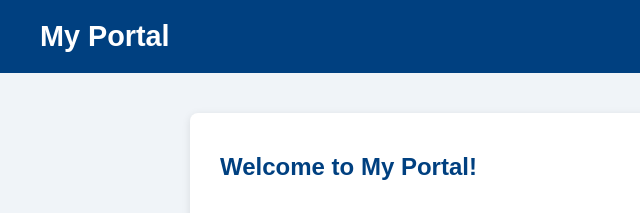
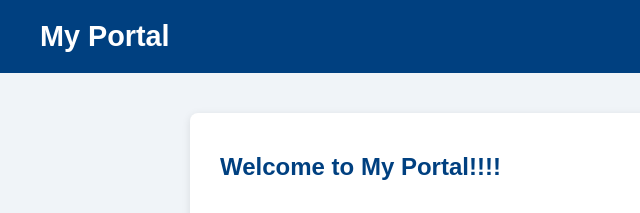
Before and after one commit to Tam-Tran-24002/web_fundamentals, a plain HTML site: page wdd130/index.html in a window 1280 px wide. Shown: the top 213 px of the page, 0-640 px from the left. Drawn offline with Linux system fonts and the light colour scheme.

Commit message:
Update index.html

```diff
--- a/wdd130/index.html
+++ b/wdd130/index.html
@@ -151,7 +151,7 @@
   </header>
   <main>
     <section id="home">
-      <h1>Welcome to My Portal!</h1>
+      <h1>Welcome to My Portal!!!!</h1>
       <img src="images/1e620ef8ba0abe594e2267d94dd06991_t.jpeg" alt="Home" />
     </section>
 
```
